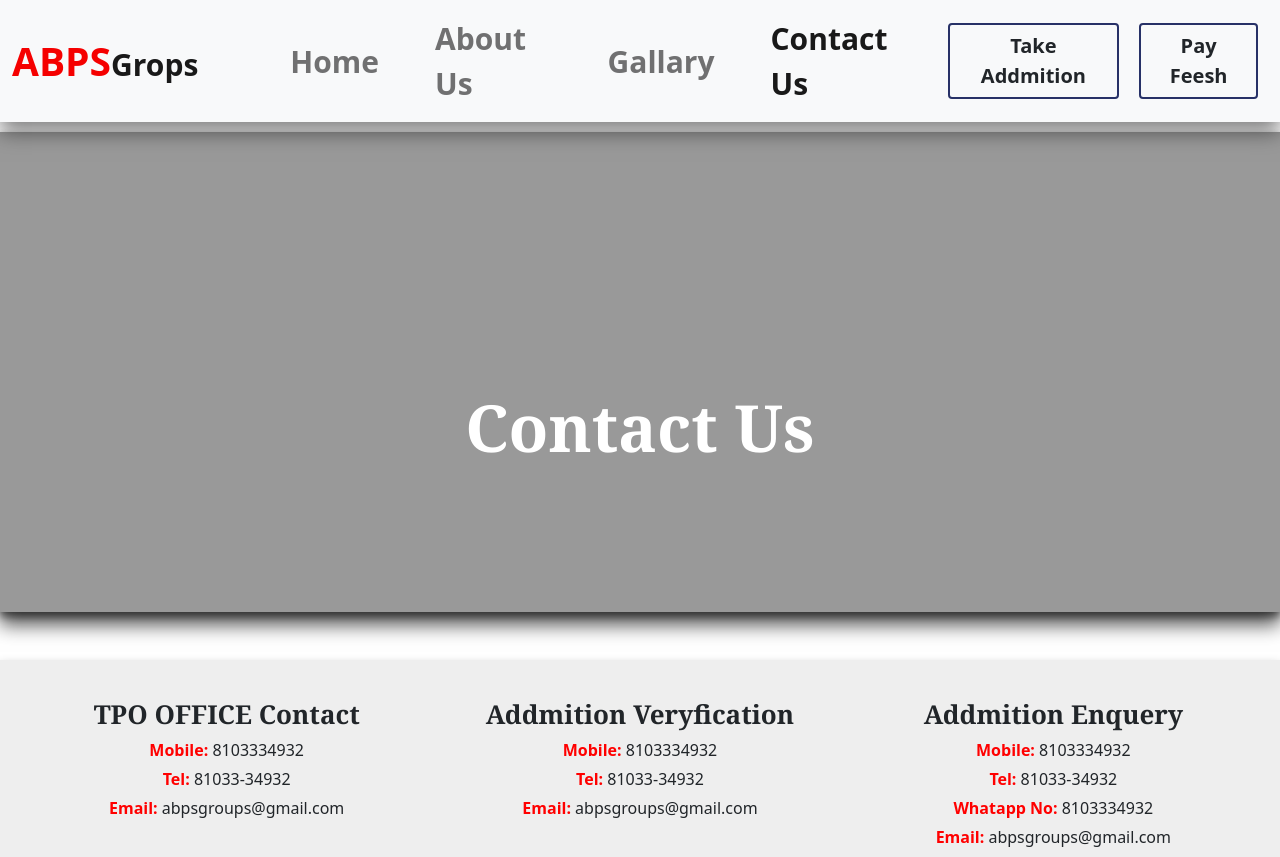
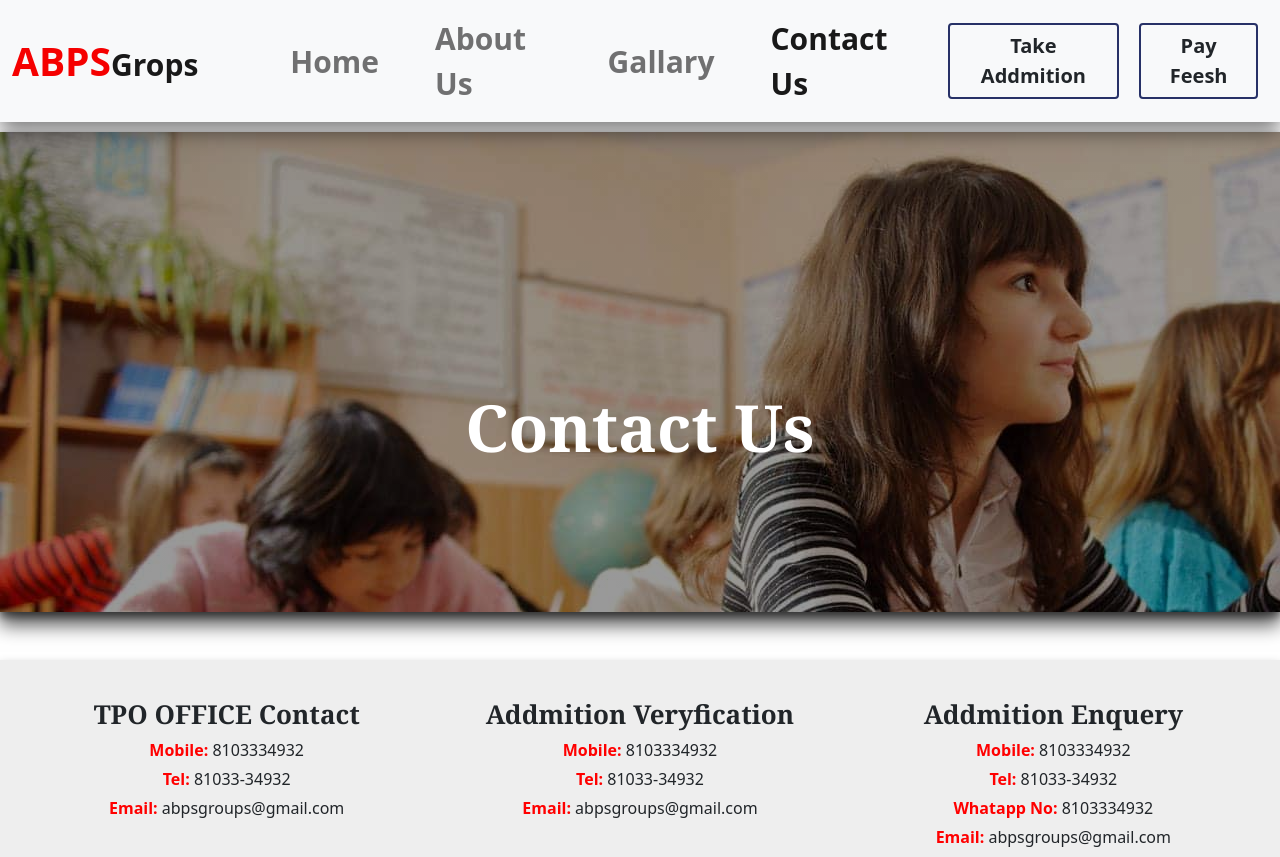
Before and after one commit to engProgrammer2001/asnshu-Bharti-Public-school, a plain HTML site: page contactUs.html in a window 1280 px wide. Shown: the top 857 px of the page. Drawn offline with nearby package versions, Linux system fonts and the light colour scheme.

Commit message:
Update contactUs.css

```diff
--- a/css/contactUs.css
+++ b/css/contactUs.css
@@ -3,7 +3,7 @@
 #main{
     width: 100%;
     height: 60vh;
-    background:linear-gradient(rgba(0,0,0,0.4),rgba(0,0,0,0.4)),url('img3/contactUs.jpg');
+    background:linear-gradient(rgba(0,0,0,0.4),rgba(0,0,0,0.4)),url('../img3/contactUs.jpg');
     box-shadow: 0 4px 8px 0 rgb(0 0 0 / 50%), 0 13px 18px 0 rgb(0 0 0 / 66%);
 
 }
```
